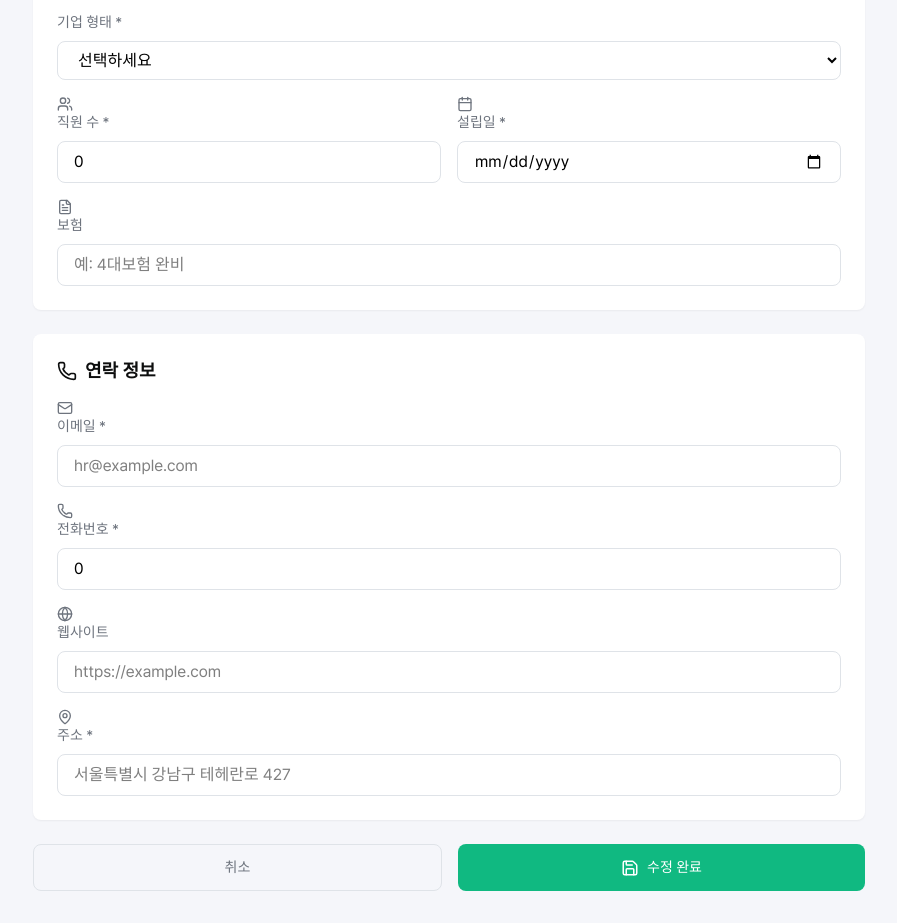
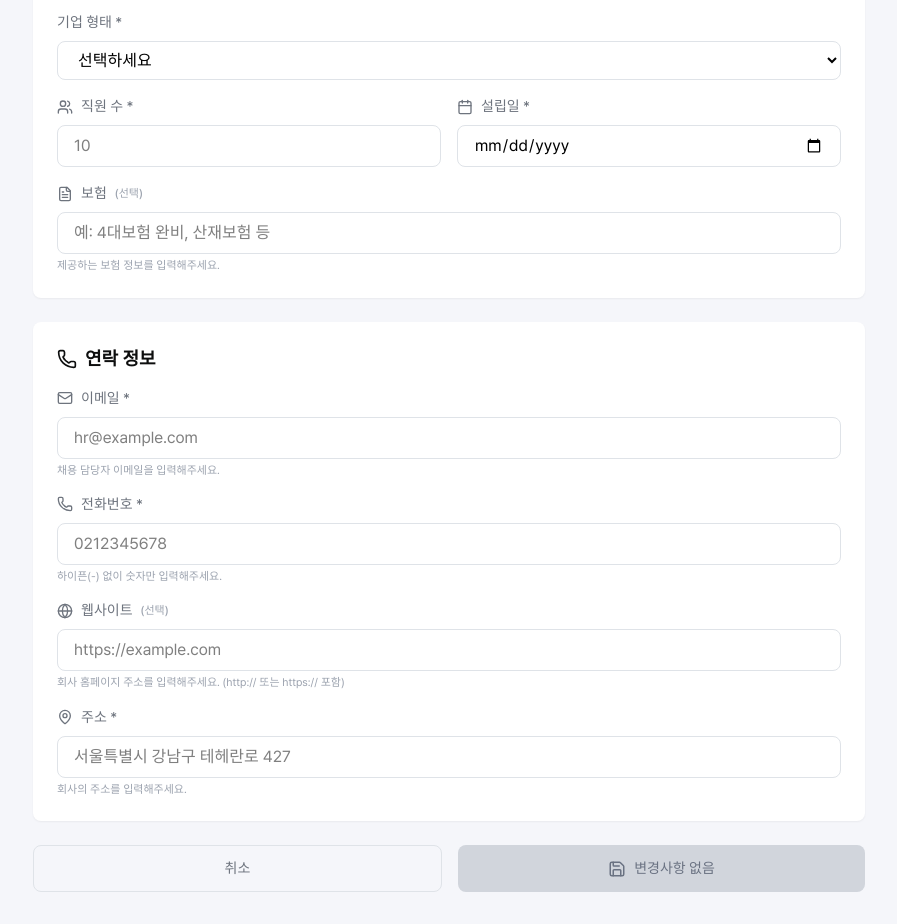
Before and after one commit to Workinkorea/workinkorea-client, a Next.js app: page /company/profile/edit in a window 1280 px wide. Shown: the part 360-1284 px from the top of the page, without its empty margins (191-1088 px from the left). Built offline with nearby package versions, Linux system fonts and the light colour scheme; no server answers.

Commit message:
feat: 프로필 편집페이지 UX 수정

```diff
--- a/src/components/pages/CompanyProfileEditClient.tsx
+++ b/src/components/pages/CompanyProfileEditClient.tsx
@@ -1,15 +1,20 @@
 'use client';
 
 import React, { useState, useEffect } from 'react';
-import { motion } from 'framer-motion';
+import { motion, AnimatePresence } from 'framer-motion';
 import { useRouter } from 'next/navigation';
-import { ArrowLeft, Save, Building, MapPin, Phone, Mail, Globe, Users, Calendar, FileText } from 'lucide-react';
+import { ArrowLeft, Save, Building, MapPin, Phone, Mail, Globe, Users, Calendar, FileText, CheckCircle, XCircle } from 'lucide-react';
 import Layout from '@/components/layout/Layout';
 import Header from '@/components/layout/Header';
 import { useAuth } from '@/hooks/useAuth';
 import { profileApi } from '@/lib/api/profile/profileCompany';
 import { useMutation, useQuery, useQueryClient } from '@tanstack/react-query';
 import { CompanyProfileRequest } from '@/lib/api/types';
+
+interface ToastMessage {
+  type: 'success' | 'error';
+  message: string;
+}
 
 const CompanyProfileEditClient: React.FC = () => {
   const router = useRouter();
@@ -28,10 +33,19 @@ const CompanyProfileEditClient: React.FC = () => {
     email: '',
   });
 
+  const [originalData, setOriginalData] = useState<CompanyProfileRequest | null>(null);
   const [errors, setErrors] = useState<Record<string, string>>({});
+  const [toast, setToast] = useState<ToastMessage | null>(null);
+  const [touchedFields, setTouchedFields] = useState<Record<string, boolean>>({});
 
   const handleLogout = async () => {
     await logout();
+  };
+
+  // Toast 표시 함수
+  const showToast = (type: 'success' | 'error', message: string) => {
+    setToast({ type, message });
+    setTimeout(() => setToast(null), 3000);
   };
 
   // 기존 프로필 조회
@@ -43,7 +57,7 @@ const CompanyProfileEditClient: React.FC = () => {
   // 프로필 데이터가 로드되면 폼에 설정
   useEffect(() => {
     if (profile) {
-      setFormData({
+      const data = {
         industry_type: profile.industry_type,
         employee_count: profile.employee_count,
         establishment_date: profile.establishment_date,
@@ -53,61 +67,146 @@ const CompanyProfileEditClient: React.FC = () => {
         address: profile.address,
         website_url: profile.website_url,
         email: profile.email,
-      });
+      };
+      setFormData(data);
+      setOriginalData(data);
     }
   }, [profile]);
+
+  // 변경사항 확인
+  const hasChanges = originalData ? JSON.stringify(formData) !== JSON.stringify(originalData) : false;
 
   const updateProfileMutation = useMutation({
     mutationFn: (data: CompanyProfileRequest) => profileApi.updateProfileCompany(data),
     onSuccess: () => {
       queryClient.invalidateQueries({ queryKey: ['companyProfile'] });
-      alert('프로필이 수정되었습니다.');
-      router.push('/company');
+      showToast('success', '프로필이 성공적으로 수정되었습니다.');
+      setTimeout(() => {
+        router.push('/company');
+      }, 1000);
     },
-    onError: (error) => {
+    onError: (error: unknown) => {
       console.error('프로필 수정 실패:', error);
-      alert('프로필 수정에 실패했습니다. 다시 시도해주세요.');
+
+      // 에러 메시지 한글화
+      let errorMessage = '프로필 수정에 실패했습니다. 다시 시도해주세요.';
+      if (error && typeof error === 'object' && 'response' in error) {
+        const axiosError = error as { response?: { data?: { error?: string } } };
+        const serverError = axiosError.response?.data?.error;
+        if (serverError) {
+          errorMessage = serverError;
+        }
+      }
+
+      showToast('error', errorMessage);
     },
   });
 
+  // 실시간 필드 유효성 검사
+  const validateField = (name: string, value: string | number): string => {
+    switch (name) {
+      case 'email':
+        if (!value) return '이메일을 입력해주세요.';
+        const emailRegex = /^[^\s@]+@[^\s@]+\.[^\s@]+$/;
+        if (!emailRegex.test(String(value))) return '올바른 이메일 형식이 아닙니다.';
+        return '';
+
+      case 'website_url':
+        if (value && typeof value === 'string') {
+          try {
+            new URL(value);
+            return '';
+          } catch {
+            return '올바른 URL 형식이 아닙니다. (예: https://example.com)';
+          }
+        }
+        return '';
+
+      case 'phone_number':
+        if (!value || Number(value) <= 0) return '전화번호를 입력해주세요.';
+        if (String(value).length < 7) return '올바른 전화번호를 입력해주세요.';
+        return '';
+
+      case 'employee_count':
+        if (!value || Number(value) <= 0) return '직원 수를 입력해주세요.';
+        return '';
+
+      case 'industry_type':
+        if (!value || !String(value).trim()) return '업종을 입력해주세요.';
+        return '';
+
+      case 'company_type':
+        if (!value || !String(value).trim()) return '기업 형태를 선택해주세요.';
+        return '';
+
+      case 'address':
+        if (!value || !String(value).trim()) return '주소를 입력해주세요.';
+        return '';
+
+      case 'establishment_date':
+        if (!value) return '설립일을 입력해주세요.';
+        const selectedDate = new Date(String(value));
+        const today = new Date();
+        if (selectedDate > today) return '설립일은 오늘 이전이어야 합니다.';
+        return '';
+
+      default:
+        return '';
+    }
+  };
+
   const handleChange = (e: React.ChangeEvent<HTMLInputElement | HTMLSelectElement>) => {
     const { name, value } = e.target;
+    let processedValue: string | number = value;
+
+    // 전화번호는 숫자만 허용
+    if (name === 'phone_number') {
+      processedValue = value.replace(/[^0-9]/g, '');
+      processedValue = processedValue ? Number(processedValue) : 0;
+    } else if (name === 'employee_count') {
+      processedValue = value ? Number(value) : 0;
+    }
+
     setFormData((prev) => ({
       ...prev,
-      [name]: name === 'employee_count' || name === 'phone_number' ? Number(value) : value,
+      [name]: processedValue,
     }));
 
-    if (errors[name]) {
-      setErrors((prev) => ({ ...prev, [name]: '' }));
+    // 실시간 유효성 검사 (해당 필드를 터치한 경우에만)
+    if (touchedFields[name]) {
+      const error = validateField(name, processedValue);
+      setErrors((prev) => ({ ...prev, [name]: error }));
     }
+  };
+
+  const handleBlur = (e: React.FocusEvent<HTMLInputElement | HTMLSelectElement>) => {
+    const { name, value } = e.target;
+    setTouchedFields((prev) => ({ ...prev, [name]: true }));
+
+    const processedValue = name === 'employee_count' || name === 'phone_number'
+      ? formData[name as keyof CompanyProfileRequest]
+      : value;
+
+    const error = validateField(name, processedValue);
+    setErrors((prev) => ({ ...prev, [name]: error }));
   };
 
   const validateForm = (): boolean => {
     const newErrors: Record<string, string> = {};
+    const fields = Object.keys(formData) as Array<keyof CompanyProfileRequest>;
 
-    if (!formData.industry_type?.trim()) {
-      newErrors.industry_type = '업종을 입력해주세요.';
-    }
-    if (!formData.employee_count || formData.employee_count <= 0) {
-      newErrors.employee_count = '직원 수를 입력해주세요.';
-    }
-    if (!formData.establishment_date?.trim()) {
-      newErrors.establishment_date = '설립일을 입력해주세요.';
-    }
-    if (!formData.company_type?.trim()) {
-      newErrors.company_type = '기업 형태를 선택해주세요.';
-    }
-    if (!formData.address?.trim()) {
-      newErrors.address = '주소를 입력해주세요.';
-    }
-    if (!formData.email?.trim()) {
-      newErrors.email = '이메일을 입력해주세요.';
-    }
-    if (!formData.phone_number || formData.phone_number <= 0) {
-      newErrors.phone_number = '전화번호를 입력해주세요.';
-    }
+    fields.forEach((field) => {
+      const error = validateField(field, formData[field]);
+      if (error) {
+        newErrors[field] = error;
+      }
+    });
 
     setErrors(newErrors);
+    setTouchedFields(
+      fields.reduce((acc, field) => ({ ...acc, [field]: true }), {})
+    );
+
     return Object.keys(newErrors).length === 0;
   };
 
@@ -115,11 +214,20 @@ const CompanyProfileEditClient: React.FC = () => {
     e.preventDefault();
 
     if (!validateForm()) {
+      showToast('error', '입력 항목을 확인해주세요.');
+      return;
+    }
+
+    if (!hasChanges) {
+      showToast('error', '변경된 내용이 없습니다.');
       return;
     }
 
     updateProfileMutation.mutate(formData);
   };
+
+  // 오늘 날짜 (미래 날짜 선택 방지)
+  const today = new Date().toISOString().split('T')[0];
 
   if (authLoading || (profileLoading && !profile)) {
     return (
@@ -145,6 +253,30 @@ const CompanyProfileEditClient: React.FC = () => {
         isLoading={authLoading}
         onLogout={handleLogout}
       />
+
+      {/* Toast Notification */}
+      <AnimatePresence>
+        {toast && (
+          <motion.div
+            initial={{ opacity: 0, y: -50 }}
+            animate={{ opacity: 1, y: 0 }}
+            exit={{ opacity: 0, y: -50 }}
+            className="fixed top-4 right-4 z-50 flex items-center gap-2 px-4 py-3 rounded-lg shadow-lg max-w-md"
+            style={{
+              backgroundColor: toast.type === 'success' ? '#10B981' : '#EF4444',
+              color: 'white',
+            }}
+          >
+            {toast.type === 'success' ? (
+              <CheckCircle size={20} />
+            ) : (
+              <XCircle size={20} />
+            )}
+            <span className="text-body-3 font-medium">{toast.message}</span>
+          </motion.div>
+        )}
+      </AnimatePresence>
+
       <div className="min-h-screen bg-background-alternative py-8">
         <div className="max-w-4xl mx-auto px-4 sm:px-6 lg:px-8">
           <motion.div
@@ -190,8 +322,9 @@ const CompanyProfileEditClient: React.FC = () => {
                     name="industry_type"
                     value={formData.industry_type}
                     onChange={handleChange}
-                    className={`w-full px-4 py-2 border ${errors.industry_type ? 'border-status-error' : 'border-line-400'} rounded-lg focus:outline-none focus:ring-2 focus:ring-primary-500`}
-                    placeholder="예: IT/소프트웨어"
+                    onBlur={handleBlur}
+                    className={`w-full px-4 py-2 border ${errors.industry_type ? 'border-status-error' : 'border-line-400'} rounded-lg focus:outline-none focus:ring-2 focus:ring-primary-500 transition-colors`}
+                    placeholder="예: IT/소프트웨어, 제조, 유통 등"
                   />
                   {errors.industry_type && (
                     <p className="mt-1 text-caption-2 text-status-error">{errors.industry_type}</p>
@@ -207,7 +340,8 @@ const CompanyProfileEditClient: React.FC = () => {
                     name="company_type"
                     value={formData.company_type}
                     onChange={handleChange}
-                    className={`w-full px-4 py-2 border ${errors.company_type ? 'border-status-error' : 'border-line-400'} rounded-lg focus:outline-none focus:ring-2 focus:ring-primary-500`}
+                    onBlur={handleBlur}
+                    className={`w-full px-4 py-2 border ${errors.company_type ? 'border-status-error' : 'border-line-400'} rounded-lg focus:outline-none focus:ring-2 focus:ring-primary-500 transition-colors cursor-pointer`}
                   >
                     <option value="">선택하세요</option>
                     <option value="주식회사">주식회사</option>
@@ -222,7 +356,7 @@ const CompanyProfileEditClient: React.FC = () => {
 
                 <div className="grid grid-cols-2 gap-4">
                   <div>
-                    <label htmlFor="employee_count" className="block text-body-3 font-medium text-label-700 mb-2 items-center gap-2">
+                    <label htmlFor="employee_count" className="block text-body-3 font-medium text-label-700 mb-2 flex items-center gap-2">
                       <Users size={16} />
                       직원 수 *
                     </label>
@@ -230,10 +364,12 @@ const CompanyProfileEditClient: React.FC = () => {
                       type="number"
                       id="employee_count"
                       name="employee_count"
-                      value={formData.employee_count}
+                      value={formData.employee_count || ''}
                       onChange={handleChange}
+                      onBlur={handleBlur}
                       min="1"
-                      className={`w-full px-4 py-2 border ${errors.employee_count ? 'border-status-error' : 'border-line-400'} rounded-lg focus:outline-none focus:ring-2 focus:ring-primary-500`}
+                      className={`w-full px-4 py-2 border ${errors.employee_count ? 'border-status-error' : 'border-line-400'} rounded-lg focus:outline-none focus:ring-2 focus:ring-primary-500 transition-colors`}
+                      placeholder="10"
                     />
                     {errors.employee_count && (
                       <p className="mt-1 text-caption-2 text-status-error">{errors.employee_count}</p>
@@ -241,7 +377,7 @@ const CompanyProfileEditClient: React.FC = () => {
                   </div>
 
                   <div>
-                    <label htmlFor="establishment_date" className="block text-body-3 font-medium text-label-700 mb-2 items-center gap-2">
+                    <label htmlFor="establishment_date" className="block text-body-3 font-medium text-label-700 mb-2 flex items-center gap-2">
                       <Calendar size={16} />
                       설립일 *
                     </label>
@@ -251,7 +387,9 @@ const CompanyProfileEditClient: React.FC = () => {
                       name="establishment_date"
                       value={formData.establishment_date}
                       onChange={handleChange}
-                      className={`w-full px-4 py-2 border ${errors.establishment_date ? 'border-status-error' : 'border-line-400'} rounded-lg focus:outline-none focus:ring-2 focus:ring-primary-500`}
+                      onBlur={handleBlur}
+                      max={today}
+                      className={`w-full px-4 py-2 border ${errors.establishment_date ? 'border-status-error' : 'border-line-400'} rounded-lg focus:outline-none focus:ring-2 focus:ring-primary-500 transition-colors`}
                     />
                     {errors.establishment_date && (
                       <p className="mt-1 text-caption-2 text-status-error">{errors.establishment_date}</p>
@@ -260,9 +398,9 @@ const CompanyProfileEditClient: React.FC = () => {
                 </div>
 
                 <div>
-                  <label htmlFor="insurance" className="block text-body-3 font-medium text-label-700 mb-2 items-center gap-2">
+                  <label htmlFor="insurance" className="block text-body-3 font-medium text-label-700 mb-2 flex items-center gap-2">
                     <FileText size={16} />
-                    보험
+                    보험 <span className="text-caption-2 text-label-500">(선택)</span>
                   </label>
                   <input
                     type="text"
@@ -270,9 +408,10 @@ const CompanyProfileEditClient: React.FC = () => {
                     name="insurance"
                     value={formData.insurance}
                     onChange={handleChange}
-                    className="w-full px-4 py-2 border border-line-400 rounded-lg focus:outline-none focus:ring-2 focus:ring-primary-500"
-                    placeholder="예: 4대보험 완비"
+                    className="w-full px-4 py-2 border border-line-400 rounded-lg focus:outline-none focus:ring-2 focus:ring-primary-500 transition-colors"
+                    placeholder="예: 4대보험 완비, 산재보험 등"
                   />
+                  <p className="mt-1 text-caption-2 text-label-500">제공하는 보험 정보를 입력해주세요.</p>
                 </div>
               </div>
             </div>
@@ -285,7 +424,7 @@ const CompanyProfileEditClient: React.FC = () => {
               </h2>
               <div className="space-y-4">
                 <div>
-                  <label htmlFor="email" className="block text-body-3 font-medium text-label-700 mb-2 items-center gap-2">
+                  <label htmlFor="email" className="block text-body-3 font-medium text-label-700 mb-2 flex items-center gap-2">
                     <Mail size={16} />
                     이메일 *
                   </label>
@@ -295,37 +434,41 @@ const CompanyProfileEditClient: React.FC = () => {
                     name="email"
                     value={formData.email}
                     onChange={handleChange}
-                    className={`w-full px-4 py-2 border ${errors.email ? 'border-status-error' : 'border-line-400'} rounded-lg focus:outline-none focus:ring-2 focus:ring-primary-500`}
+                    onBlur={handleBlur}
+                    className={`w-full px-4 py-2 border ${errors.email ? 'border-status-error' : 'border-line-400'} rounded-lg focus:outline-none focus:ring-2 focus:ring-primary-500 transition-colors`}
                     placeholder="hr@example.com"
                   />
                   {errors.email && (
                     <p className="mt-1 text-caption-2 text-status-error">{errors.email}</p>
                   )}
+                  <p className="mt-1 text-caption-2 text-label-500">채용 담당자 이메일을 입력해주세요.</p>
                 </div>
 
                 <div>
-                  <label htmlFor="phone_number" className="block text-body-3 font-medium text-label-700 mb-2 items-center gap-2">
+                  <label htmlFor="phone_number" className="block text-body-3 font-medium text-label-700 mb-2 flex items-center gap-2">
                     <Phone size={16} />
                     전화번호 *
                   </label>
                   <input
-                    type="number"
+                    type="text"
                     id="phone_number"
                     name="phone_number"
-                    value={formData.phone_number}
+                    value={formData.phone_number || ''}
                     onChange={handleChange}
-                    className={`w-full px-4 py-2 border ${errors.phone_number ? 'border-status-error' : 'border-line-400'} rounded-lg focus:outline-none focus:ring-2 focus:ring-primary-500`}
-                    placeholder="27001234"
+                    onBlur={handleBlur}
+                    className={`w-full px-4 py-2 border ${errors.phone_number ? 'border-status-error' : 'border-line-400'} rounded-lg focus:outline-none focus:ring-2 focus:ring-primary-500 transition-colors`}
+                    placeholder="0212345678"
                   />
                   {errors.phone_number && (
                     <p className="mt-1 text-caption-2 text-status-error">{errors.phone_number}</p>
                   )}
+                  <p className="mt-1 text-caption-2 text-label-500">하이픈(-) 없이 숫자만 입력해주세요.</p>
                 </div>
 
                 <div>
-                  <label htmlFor="website_url" className="block text-body-3 font-medium text-label-700 mb-2 items-center gap-2">
+                  <label htmlFor="website_url" className="block text-body-3 font-medium text-label-700 mb-2 flex items-center gap-2">
                     <Globe size={16} />
-                    웹사이트
+                    웹사이트 <span className="text-caption-2 text-label-500">(선택)</span>
                   </label>
                   <input
                     type="url"
@@ -333,13 +476,18 @@ const CompanyProfileEditClient: React.FC = () => {
                     name="website_url"
                     value={formData.website_url}
                     onChange={handleChange}
-                    className="w-full px-4 py-2 border border-line-400 rounded-lg focus:outline-none focus:ring-2 focus:ring-primary-500"
+                    onBlur={handleBlur}
+                    className={`w-full px-4 py-2 border ${errors.website_url ? 'border-status-error' : 'border-line-400'} rounded-lg focus:outline-none focus:ring-2 focus:ring-primary-500 transition-colors`}
                     placeholder="https://example.com"
                   />
+                  {errors.website_url && (
+                    <p className="mt-1 text-caption-2 text-status-error">{errors.website_url}</p>
+                  )}
+                  <p className="mt-1 text-caption-2 text-label-500">회사 홈페이지 주소를 입력해주세요. (http:// 또는 https:// 포함)</p>
                 </div>
 
                 <div>
-                  <label htmlFor="address" className="block text-body-3 font-medium text-label-700 mb-2 items-center gap-2">
+                  <label htmlFor="address" className="block text-body-3 font-medium text-label-700 mb-2 flex items-center gap-2">
                     <MapPin size={16} />
                     주소 *
                   </label>
@@ -349,12 +497,14 @@ const CompanyProfileEditClient: React.FC = () => {
                     name="address"
                     value={formData.address}
                     onChange={handleChange}
-                    className={`w-full px-4 py-2 border ${errors.address ? 'border-status-error' : 'border-line-400'} rounded-lg focus:outline-none focus:ring-2 focus:ring-primary-500`}
+                    onBlur={handleBlur}
+                    className={`w-full px-4 py-2 border ${errors.address ? 'border-status-error' : 'border-line-400'} rounded-lg focus:outline-none focus:ring-2 focus:ring-primary-500 transition-colors`}
                     placeholder="서울특별시 강남구 테헤란로 427"
                   />
                   {errors.address && (
                     <p className="mt-1 text-caption-2 text-status-error">{errors.address}</p>
                   )}
+                  <p className="mt-1 text-caption-2 text-label-500">회사의 주소를 입력해주세요.</p>
                 </div>
               </div>
             </div>
@@ -370,8 +520,13 @@ const CompanyProfileEditClient: React.FC = () => {
               </button>
               <button
                 type="submit"
-                disabled={updateProfileMutation.isPending}
-                className="flex-1 px-6 py-3 bg-primary-500 text-white rounded-lg text-body-3 font-medium hover:bg-primary-600 transition-colors flex items-center justify-center gap-2 disabled:opacity-50 disabled:cursor-not-allowed"
+                disabled={updateProfileMutation.isPending || !hasChanges}
+                className={`flex-1 px-6 py-3 rounded-lg text-body-3 font-medium transition-colors flex items-center justify-center gap-2 ${
+                  updateProfileMutation.isPending || !hasChanges
+                    ? 'bg-gray-300 text-gray-500 cursor-not-allowed'
+                    : 'bg-primary-500 text-white hover:bg-primary-600'
+                }`}
+                title={!hasChanges ? '변경된 내용이 없습니다' : ''}
               >
                 {updateProfileMutation.isPending ? (
                   <>
@@ -381,11 +536,21 @@ const CompanyProfileEditClient: React.FC = () => {
                 ) : (
                   <>
                     <Save size={18} />
-                    수정 완료
+                    {hasChanges ? '수정 완료' : '변경사항 없음'}
                   </>
                 )}
               </button>
             </div>
+
+            {hasChanges && (
+              <motion.p
+                initial={{ opacity: 0 }}
+                animate={{ opacity: 1 }}
+                className="text-caption-2 text-orange-600 text-center"
+              >
+                * 저장되지 않은 변경사항이 있습니다.
+              </motion.p>
+            )}
           </motion.form>
         </div>
       </div>
```
